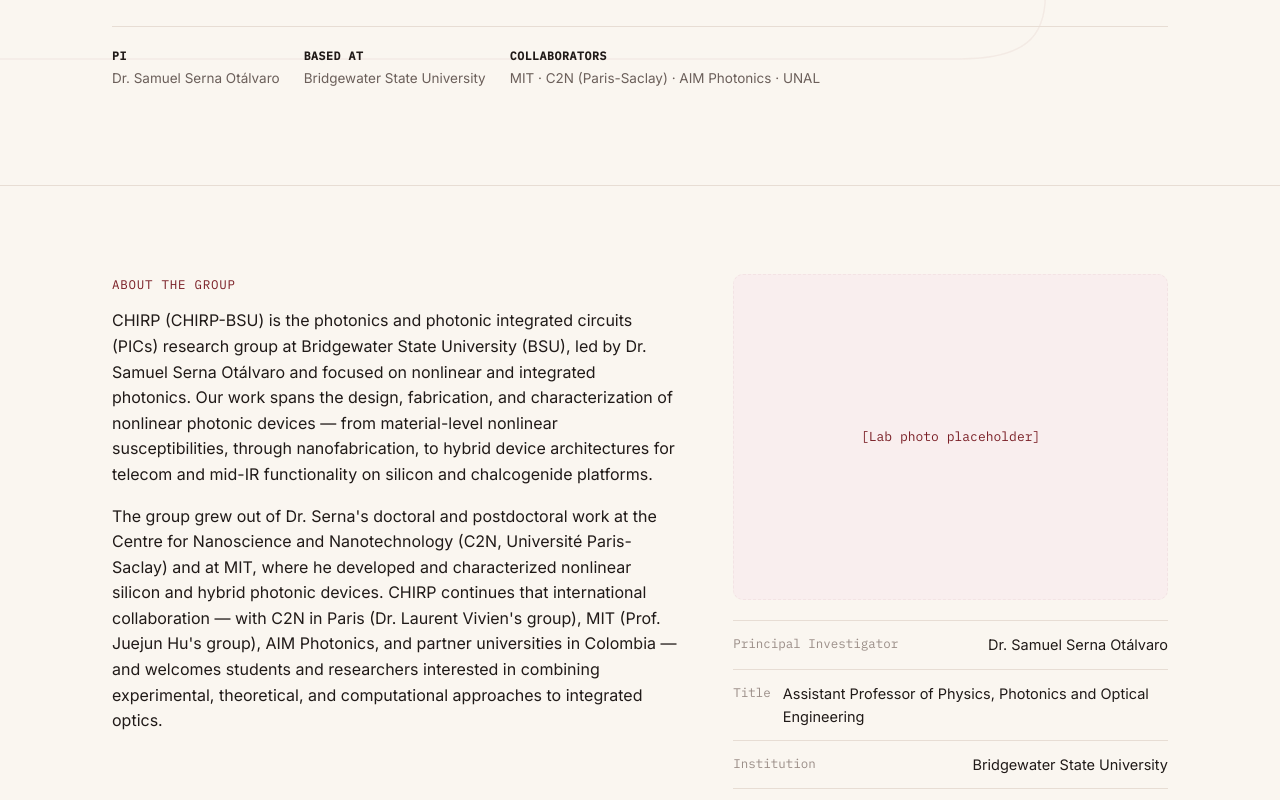
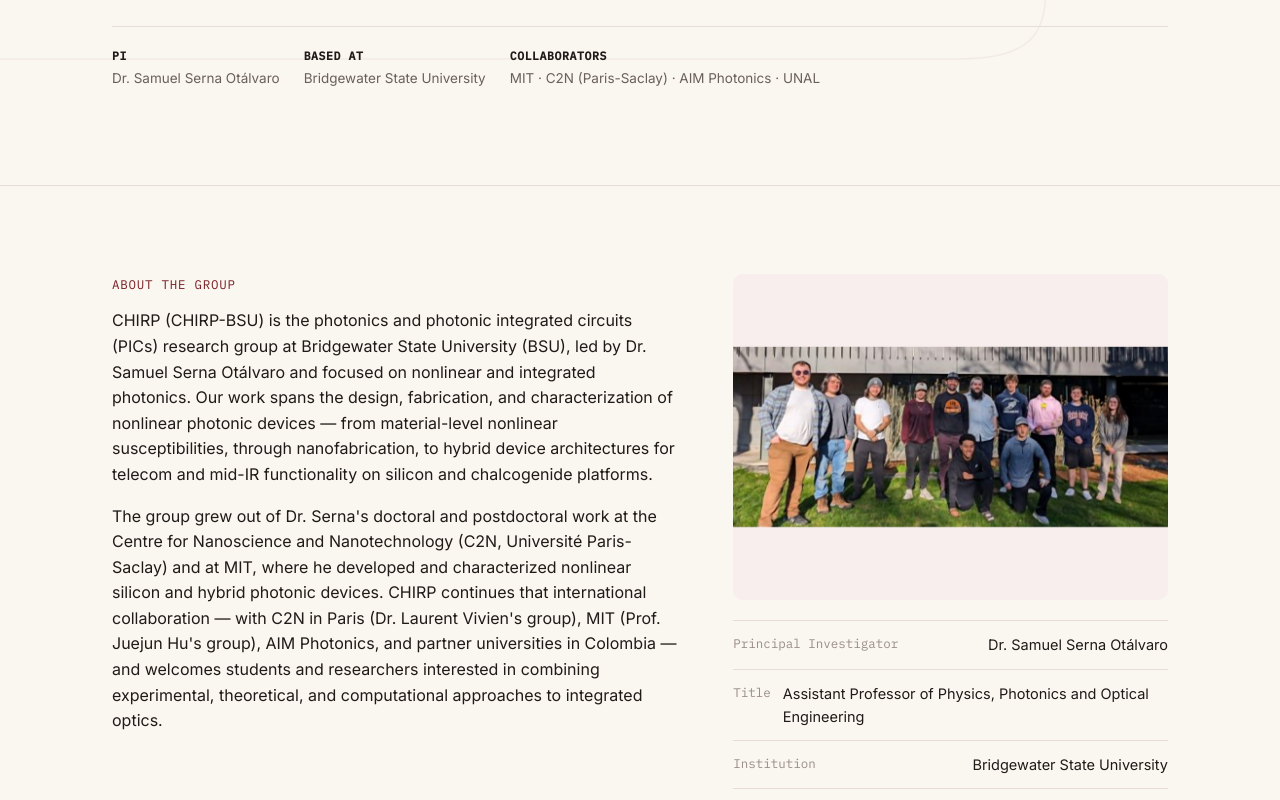
Before and after one commit to CHIRP-BSU/CHIRP-BSU.github.io, a plain HTML site: page index.html in a window 1280 px wide. Shown: the part 575-1375 px from the top of the page. Drawn offline with Linux system fonts and the light colour scheme.

Commit message:
Group photo

```diff
--- a/index.html
+++ b/index.html
@@ -139,8 +139,8 @@
           theoretical, and computational approaches to integrated optics.</p>
       </div>
       <div>
-        <div class="monogram placeholder-box">
-          <span>[Lab photo placeholder]</span>
+        <div class="monogram">
+          <img src="assets/AboutLabGroupPhoto.jpg" alt="CHIRP research group members outside the Bridgewater State University science building" loading="lazy" style="width:100%; display:block;">
         </div>
         <ul class="fact-list">
           <li><span>Principal Investigator</span> <span>Dr. Samuel Serna Otálvaro</span></li>
```
Also changed, not shown: assets/AboutLabGroupPhoto.jpg (added).
